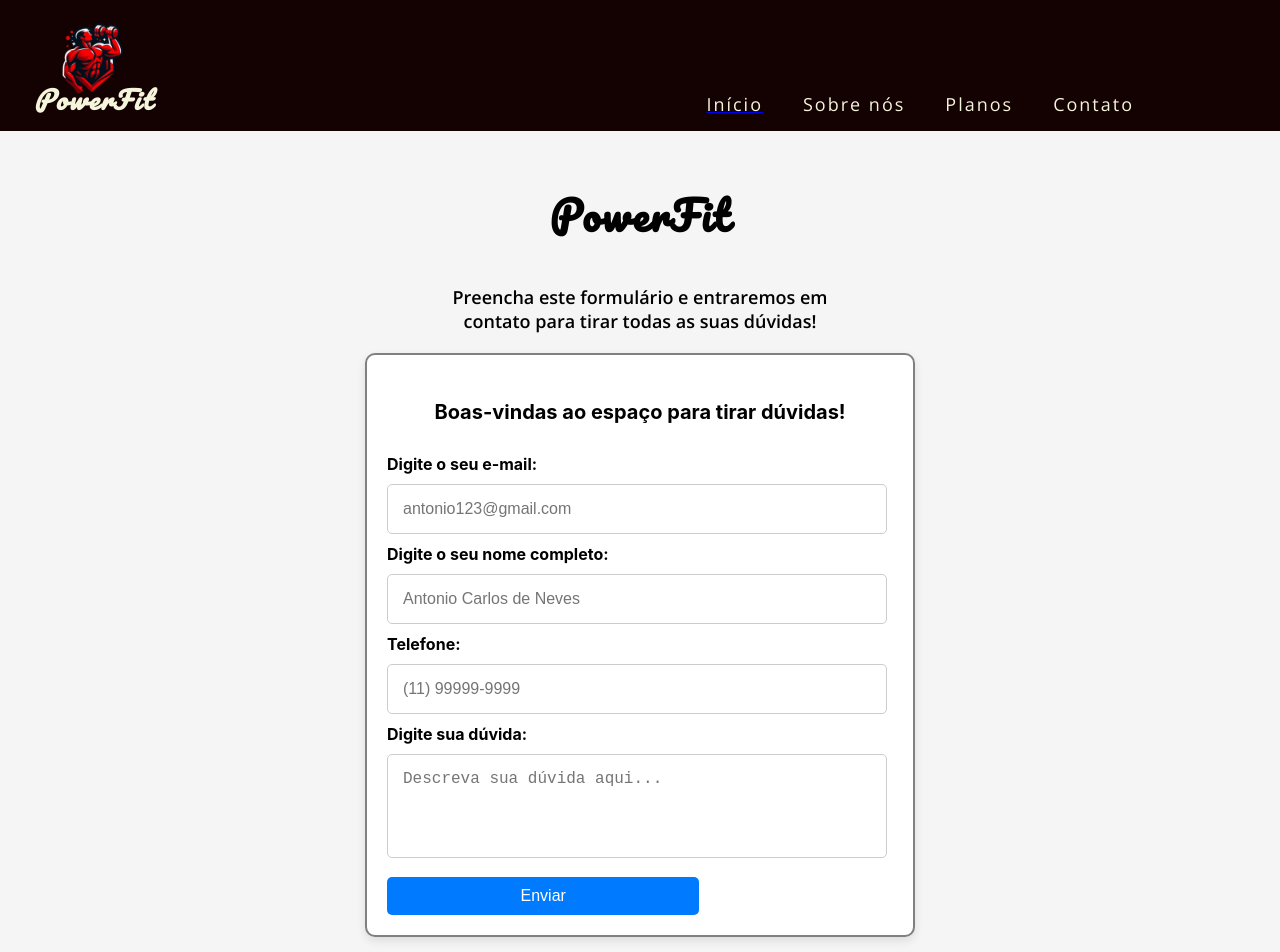
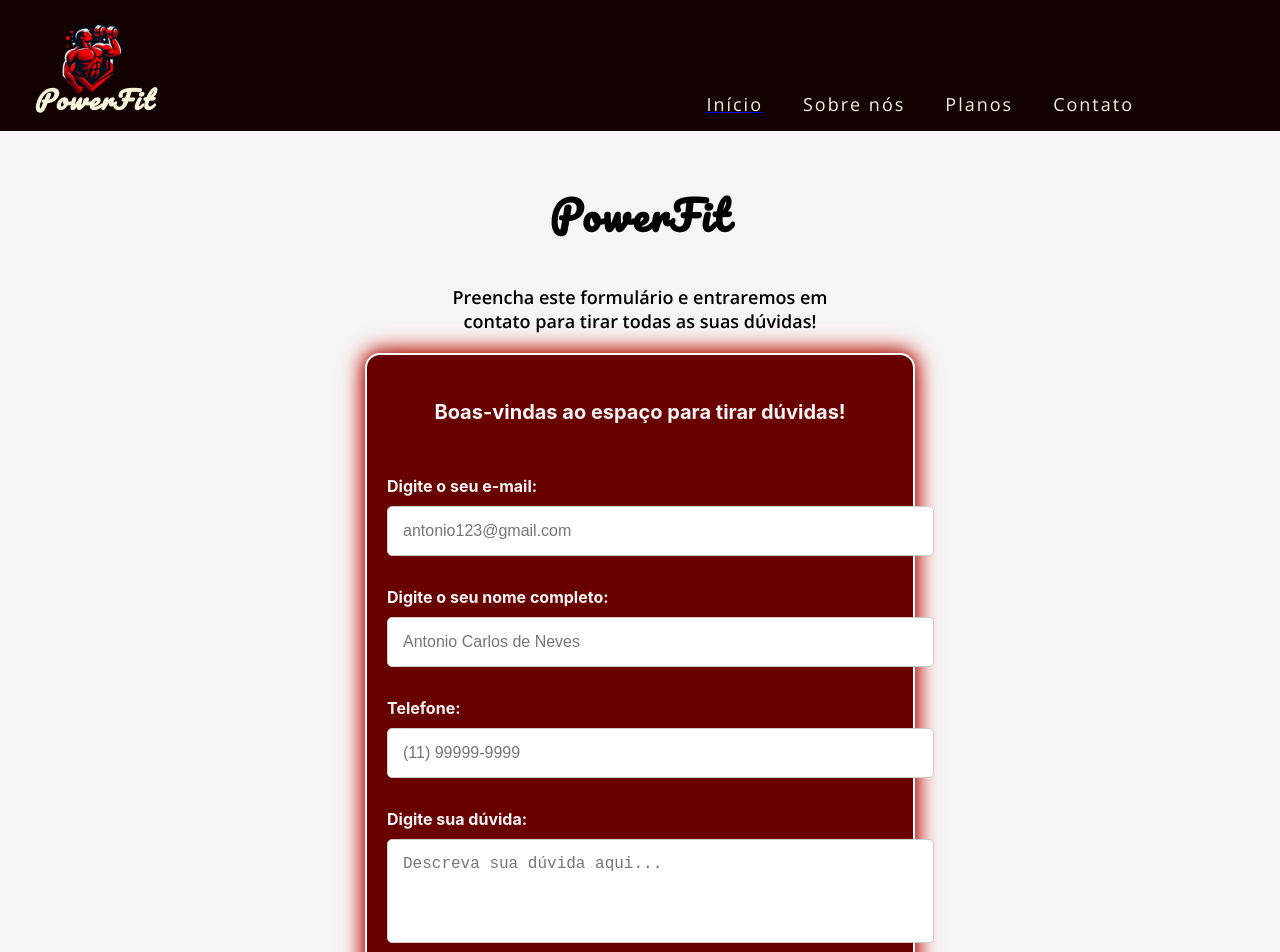
Before and after one commit to anabellypassos/SiteFit, a React (Create React App) app: page /Formulario in a window 1280 px wide. Shown: the top 952 px of the page. Built offline with nearby package versions, Linux system fonts and the light colour scheme.

Commit message:
validação form

```diff
--- a/package.json
+++ b/package.json
@@ -3,6 +3,7 @@
   "version": "0.1.0",
   "private": true,
   "dependencies": {
+    "@hookform/error-message": "^2.0.1",
     "@react-icons/all-files": "^4.1.0",
     "@testing-library/jest-dom": "^5.17.0",
     "@testing-library/react": "^13.4.0",
@@ -11,10 +12,13 @@
     "react": "^18.3.1",
     "react-bootstrap": "^2.10.9",
     "react-dom": "^18.3.1",
+    "react-hook-form": "^7.55.0",
     "react-icons": "^5.5.0",
     "react-router-dom": "^7.4.0",
     "react-scripts": "5.0.1",
     "react-scroll": "^1.9.3",
+    "validador": "^0.1.6",
+    "validator": "^13.15.0",
     "web-vitals": "^2.1.4"
   },
   "scripts": {
--- a/src/Pages/quadrante3/quadrante3.css
+++ b/src/Pages/quadrante3/quadrante3.css
@@ -4,6 +4,7 @@
     background-repeat: no-repeat;
     position: relative;
     background-position: center;
+
     width: 100%;
     height: 160vh;
 
--- a/src/Pagesroutes/Form/form.css
+++ b/src/Pagesroutes/Form/form.css
@@ -64,14 +64,16 @@
     display: flex;
     flex-direction: column;
     align-items: flex-start; /* Alinha os inputs e labels à esquerda */
-    background: #fff;
+    background-color: rgb(105, 1, 1);
     padding: 20px;
-    border-radius: 10px;
-    border: 2px solid gray;
+    border-radius: 15px;
+    border: 2px solid rgb(255, 255, 255);
     width: 100%;
     max-width: 400px;
     min-width: 550px;
     box-shadow: 0px 4px 10px rgba(0, 0, 0, 0.1);
+    animation: glow 1.5s infinite alternate;
+
 }
 
 /* Título do formulário */
@@ -80,18 +82,20 @@
     font-size: 20px;
     font-weight: bold;
     width: 100%; /* Garante alinhamento central */
+    color: #f5f5f5;
     margin-top: 5%;
     margin-bottom: 20px;
 }
 
 /* Estilização dos inputs */
 label {
+    color:#f5f5f5;
     font-weight: bold;
     display: flex;
     flex-direction: column; /* Mantém label acima do input */
     align-items: flex-start; /* Alinha à esquerda */
     text-align: left; /* Evita centralização */
-    margin-top: 10px;
+    margin-top: 10%;
     width: 100%;
 }
 
@@ -99,7 +103,7 @@ label {
 input, textarea {
     align-content: flex-start;
     align-items: start;
-    width: 160%;
+    width: 175%;
     padding: 15px;
     margin-top: 10px;
     border: 1px solid #ccc;
@@ -108,7 +112,7 @@ input, textarea {
 }
 
 input:focus, textarea:focus {
-    border-color: #007bff;
+    border-color: #0a0a0a;
     outline: none;
 }
 
@@ -118,22 +122,38 @@ textarea {
 
 /* Botão de envio */
 button {
-    background-color: #007bff;
+    background-color: #ff0909;
     color: white;
     padding: 10px;
     border: none;
     border-radius: 5px;
     cursor: pointer;
-    width: 100%;
+    width: 175%;
     margin-top: 15px;
     font-size: 16px;
 }
-
+.error {
+    color: rgb(255, 255, 255);
+    font-size: 10px;
+    margin-top: 5px;
+  }
 
 button:hover {
-    background-color: #0056b3;
+    background-color: #9e5959;
 }
+@keyframes glow {
+    0% {
+        box-shadow: 0 0 10px #8d0202;
+    }
 
+    50% {
+        box-shadow: 0 0 20px #910c03, 0 0 30px #f51b0c;
+    }
+
+    100% {
+        box-shadow: 0 0 10px #fa0505;
+    }
+}
 /* Responsividade */
 @media (max-width: 768px) {
     .titulologo {
--- a/src/Pagesroutes/Form/form.js
+++ b/src/Pagesroutes/Form/form.js
@@ -1,8 +1,18 @@
-import React from 'react';
-import AppBar from '../../Pages/AppBar/appBar';
-import formstyle from '../Form/form.css';
+import React from "react";
+import AppBar from "../../Pages/AppBar/appBar";
+import formstyle from "../Form/form.css";
+import { useForm } from "react-hook-form";
+import { ErrorMessage } from "@hookform/error-message";
 
 const Form = () => {
+  const {
+    register,
+    handleSubmit,
+    formState: { errors },
+  } = useForm();
+
+  const onSubmit = (data) => console.log("Dados enviados:", data);
+
   return (
     <div className="form-page">
       <AppBar />
@@ -16,19 +26,76 @@ const Form = () => {
         <div className="container_form">
           <h1 className="titulo_form">Boas-vindas ao espaço para tirar dúvidas!</h1>
 
-          <form>
+          <form onSubmit={handleSubmit(onSubmit)}>
+            {/* E-mail */}
             <label htmlFor="email">Digite o seu e-mail:</label>
-            <input className="emailform" id="email" type="email" placeholder="antonio123@gmail.com" />
+            <input
+              className="emailform"
+              id="email"
+              type="email"
+              placeholder="antonio123@gmail.com"
+              {...register("email", {
+                required: "O e-mail é obrigatório",
+                pattern: {
+                  value: /^[a-zA-Z0-9._%+-]+@[a-zA-Z0-9.-]+\.[a-zA-Z]{2,}$/,
+                  message: "E-mail inválido",
+                },
+              })}
+            />
+            <ErrorMessage errors={errors} name="email" render={({ message }) => <p className="error" >{message}</p>} />
 
-            <label htmlFor="nomeCompletoform">Digite o seu nome completo:</label>
-            <input className="nomeCompleto" id="nomeCompleto" type="text" placeholder="Antonio Carlos de Neves" />
+            {/* Nome Completo */}
+            <label htmlFor="nomeCompleto">Digite o seu nome completo:</label>
+            <input
+              className="nomeCompleto"
+              id="nomeCompleto"
+              type="text"
+              placeholder="Antonio Carlos de Neves"
+              {...register("nomeCompleto", {
+                required: "O nome é obrigatório",
+                pattern: {
+                  value: /^[A-Za-zÀ-ÖØ-öø-ÿ\s]+$/,
+                  message: "O nome deve conter apenas letras e espaços",
+                },
+                minLength: {
+                  value: 3,
+                  message: "O nome deve ter pelo menos 3 caracteres",
+                },
+              })}
+            />
+            <ErrorMessage errors={errors} name="nomeCompleto" render={({ message }) => <p className="error">{message}</p>} />
 
+            {/* Telefone */}
             <label htmlFor="telefone">Telefone:</label>
-            <input className="telefoneform" id="telefone" type="tel" placeholder="(11) 99999-9999" />
+            <input
+              className="telefoneform"
+              id="telefone"
+              type="tel"
+              placeholder="(11) 99999-9999"
+              {...register("telefone", {
+                required: "O telefone é obrigatório",
+                pattern: {
+                  value: /^\(?\d{2}\)?\s?\d{4,5}-?\d{4}$/,
+                  message: "Número de telefone inválido",
+                },
+              })}
+            />
+            <ErrorMessage errors={errors} name="telefone" render={({ message }) => <p className="error">{message}</p>} />
 
+            {/* Dúvida */}
             <label htmlFor="duvida">Digite sua dúvida:</label>
-            <textarea className="duvida" id="duvida" placeholder="Descreva sua dúvida aqui..." rows="4"></textarea>
+            <textarea
+              className="duvida"
+              id="duvida"
+              placeholder="Descreva sua dúvida aqui..."
+              rows="4"
+              {...register("duvida", {
+                required: "Este campo é obrigatório",
+              })}
+            />
+            <ErrorMessage errors={errors} name="duvida" render={({ message }) => <p className="error">{message}</p>} />
 
+            {/* Botão de Enviar */}
             <button type="submit" className="btn-enviar">Enviar</button>
           </form>
         </div>
```
Also changed, not shown: 2 other files (tests, documents, lock files or other folders).
